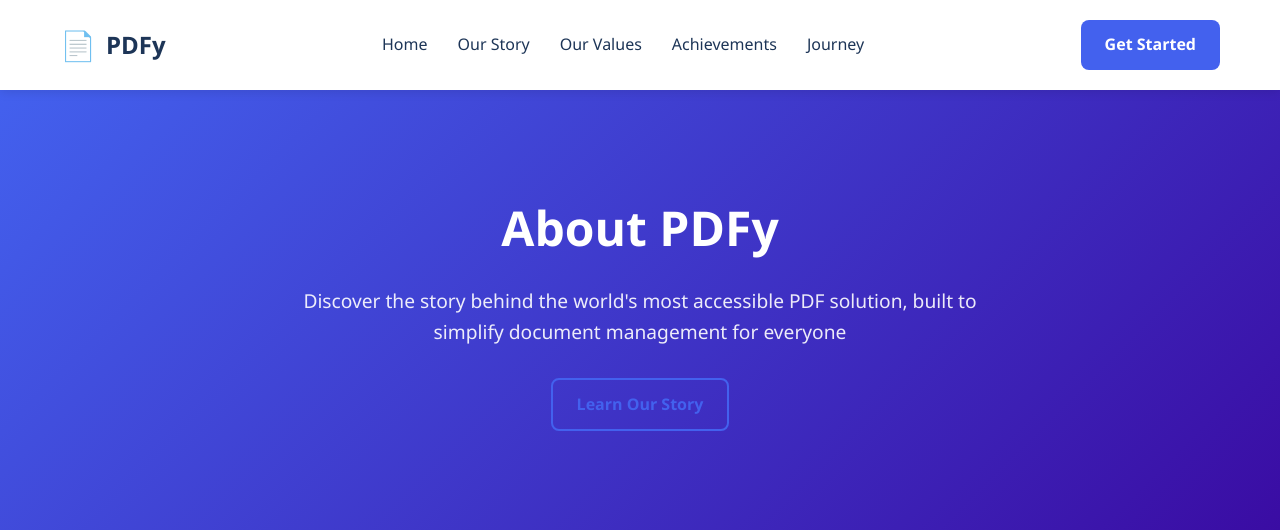
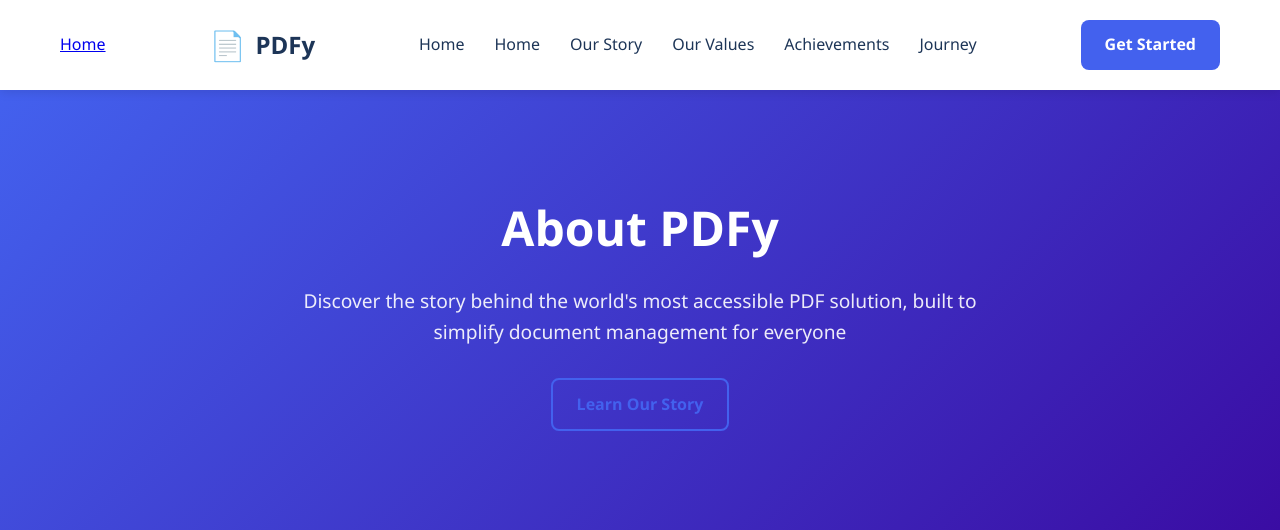
Before and after one commit to ashishgoyal2501/pdf-new, a Flask app: page /about in a window 1280 px wide. Shown: the top 530 px of the page. Run offline with Flask 3, Linux system fonts and the light colour scheme.

Commit message:
Update about.html

```diff
--- a/templates/about.html
+++ b/templates/about.html
@@ -521,12 +521,12 @@
     <header>
         <div class="container">
             <div class="navbar">
-                <a href="index.html" class="logo">
+               <a href="{{ url_for('index') }}">Home</a> <a href="index.html" class="logo">
                     <span class="logo-icon">📄</span>
                     <span>PDFy</span>
                 </a>
                 <div class="nav-links">
-                    <a href="index.html">Home</a>
+                 <a href="{{ url_for('index') }}">Home</a>   <a href="index.html">Home</a>
                     <a href="#story">Our Story</a>
                     <a href="#values">Our Values</a>
                     <a href="#achievements">Achievements</a>
```
